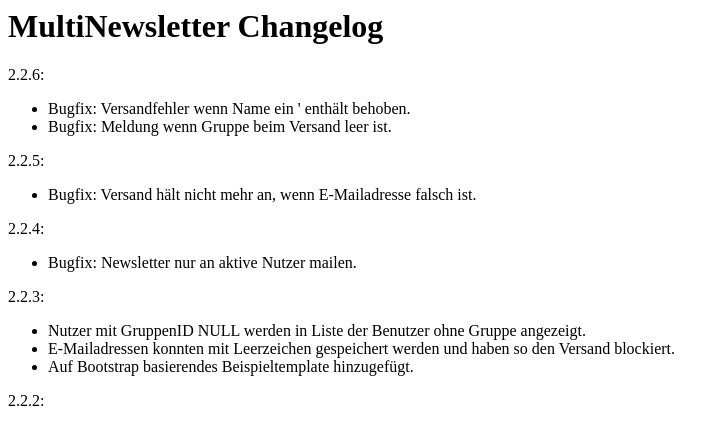
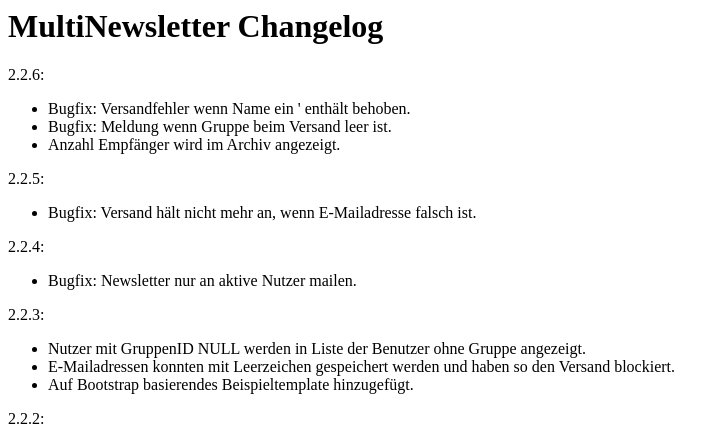
Before and after one commit to raum2projekt/multinewsletter, a PHP site: page /changelog.inc.php in a window 1280 px wide. Shown: the top 426 px of the page, without its empty margins (0-724 px from the left). Run offline with PHP 8.4, Linux system fonts and the light colour scheme; some libraries are stand-ins or nearby versions.

Commit message:
Anzahl Empfänger im Archiv hinzugefügt

```diff
--- a/pages/help/changelog.inc.php
+++ b/pages/help/changelog.inc.php
@@ -4,6 +4,7 @@
 <ul>
 	<li>Bugfix: Versandfehler wenn Name ein ' enthält behoben.</li>
 	<li>Bugfix: Meldung wenn Gruppe beim Versand leer ist.</li>
+	<li>Anzahl Empfänger wird im Archiv angezeigt.</li>
 </ul>
 <p>2.2.5:</p>
 <ul>
```
